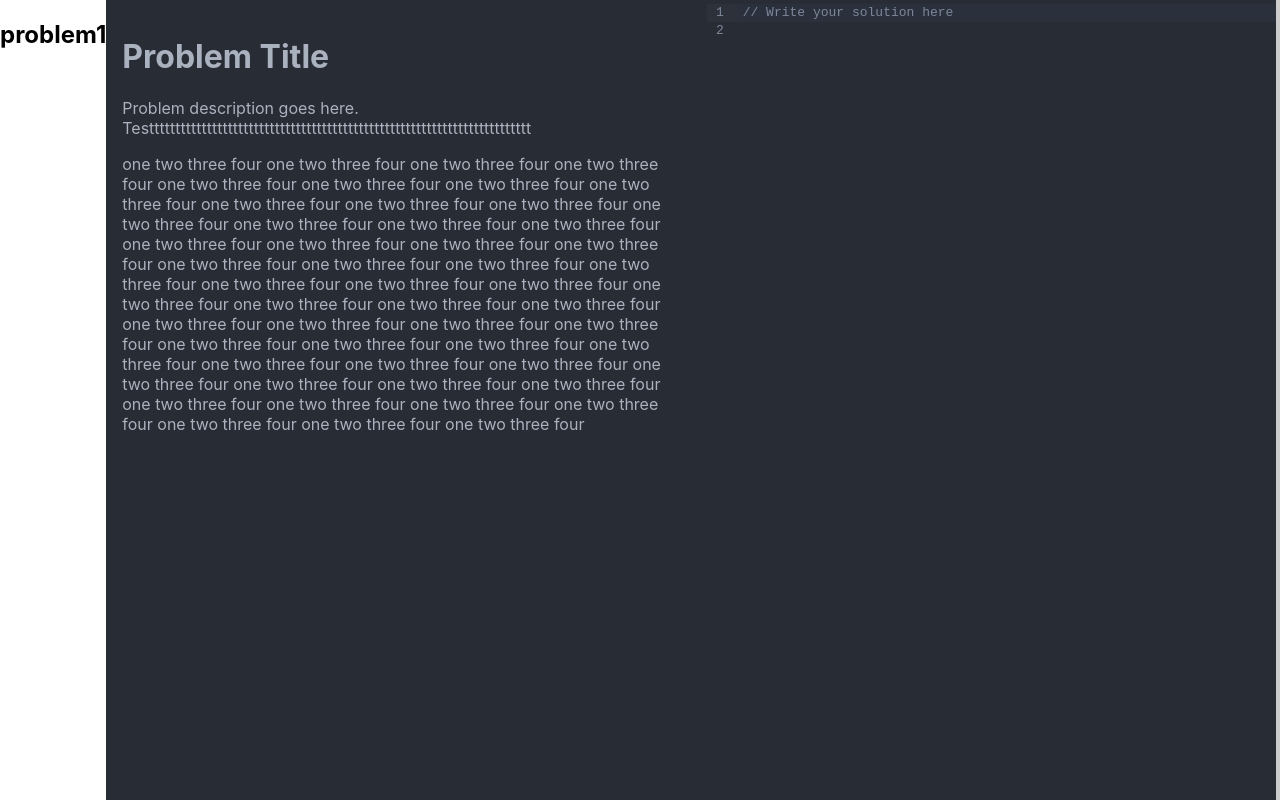
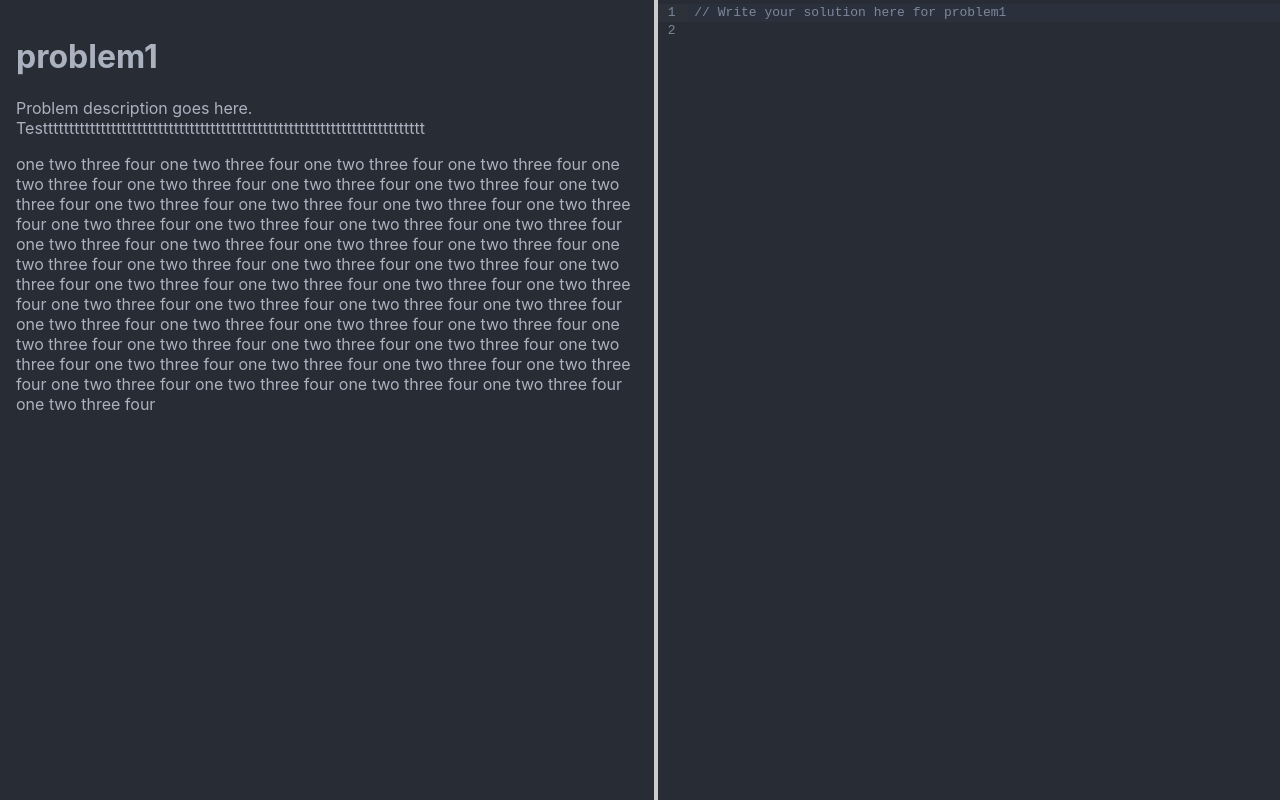
Before and after one commit to nick-vdm/CsesOnline, a React (Create React App) app in the folder src/frontend/: page / in a window 1280 px wide. Both pictures are taken after a click on the button "Problem 1". Built offline with nearby package versions, Linux system fonts and the light colour scheme.

Commit message:
now onto the main page

```diff
--- a/src/frontend/src/ProblemView/CodeEditorComponent.tsx
+++ b/src/frontend/src/ProblemView/CodeEditorComponent.tsx
@@ -2,15 +2,16 @@ import { EditorView, basicSetup } from 'codemirror';
 import { javascript } from '@codemirror/lang-javascript';
 import { oneDark } from '@codemirror/theme-one-dark';
 import React, { useRef, useEffect } from 'react';
+import { ProblemViewViewProps } from './types';
 
-const CodeEditor: React.FC = () => {
+const CodeEditor: React.FC<ProblemViewViewProps> = ({ problem }) => {
   const editorRef = useRef<HTMLDivElement>(null);
 
   useEffect(() => {
     if (!editorRef.current) return;
 
     const view = new EditorView({
-      doc: `// Write your solution here\n`,
+      doc: `// Write your solution here for ${problem}\n`,
       extensions: [basicSetup, javascript(), oneDark],
       parent: editorRef.current,
     });
--- a/src/frontend/src/ProblemView/ProblemPageComponent.tsx
+++ b/src/frontend/src/ProblemView/ProblemPageComponent.tsx
@@ -1,9 +1,10 @@
 import React from 'react';
+import { ProblemViewViewProps } from './types';
 
-const ProblemPage: React.FC = () => {
+const ProblemPage: React.FC<ProblemViewViewProps> = ({ problem }) => {
   return (
     <div>
-      <h1>Problem Title</h1>
+      <h1>{problem}</h1>
       <p>
         Problem description goes here.
         Testtttttttttttttttttttttttttttttttttttttttttttttttttttttttttttttttttttttttt
--- a/src/frontend/src/ProblemView/ProblemViewView.tsx
+++ b/src/frontend/src/ProblemView/ProblemViewView.tsx
@@ -29,17 +29,16 @@ const ProblemViewView: React.FC<ProblemViewViewProps> = ({ problem }) => {
 
   return (
     <div className="container">
-      <h2>{problem}</h2>
       <div className="pane left-pane" style={{ width: `${dividerPosition}%` }}>
-        <ProblemPage />
+        <ProblemPage problem={problem} />
       </div>
+      <div className="divider" onMouseDown={handleMouseDown} />
       <div
         className="pane right-pane"
         style={{ width: `${100 - dividerPosition}%` }}
       >
-        <CodeEditor />
+        <CodeEditor problem={problem} />
       </div>
-      <div className="divider" onMouseDown={handleMouseDown} />
     </div>
   );
 };
```
